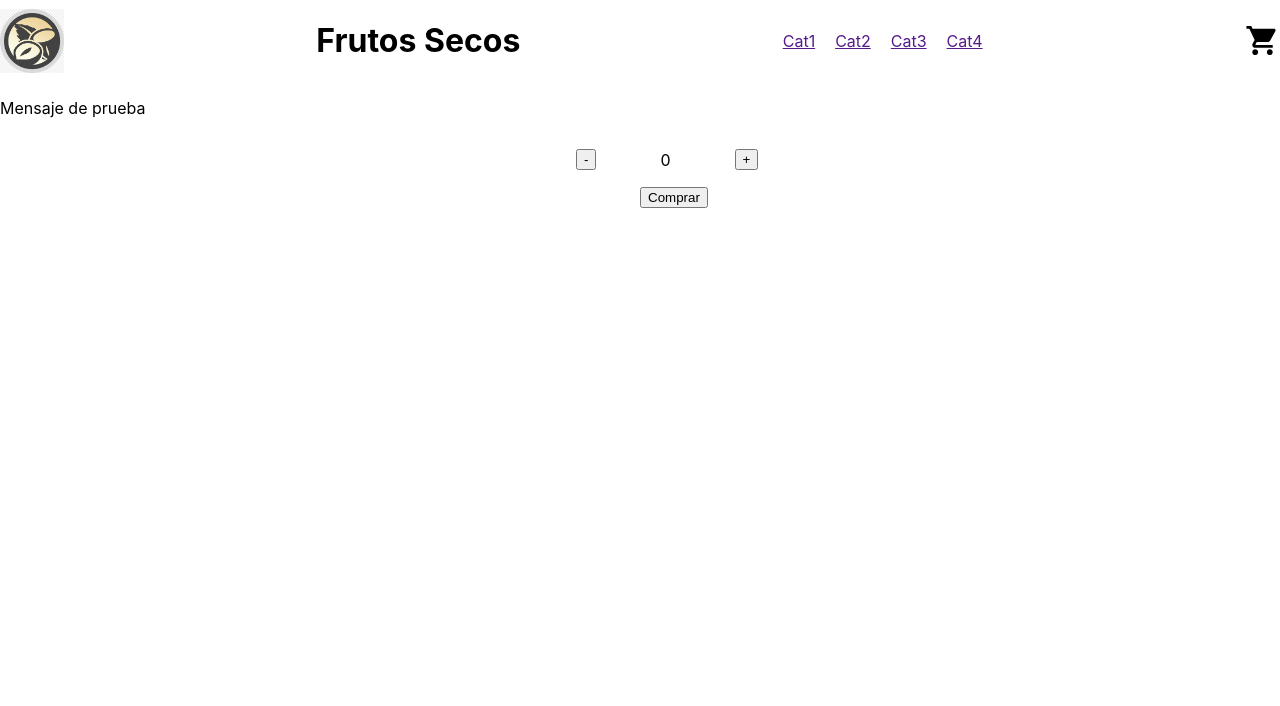
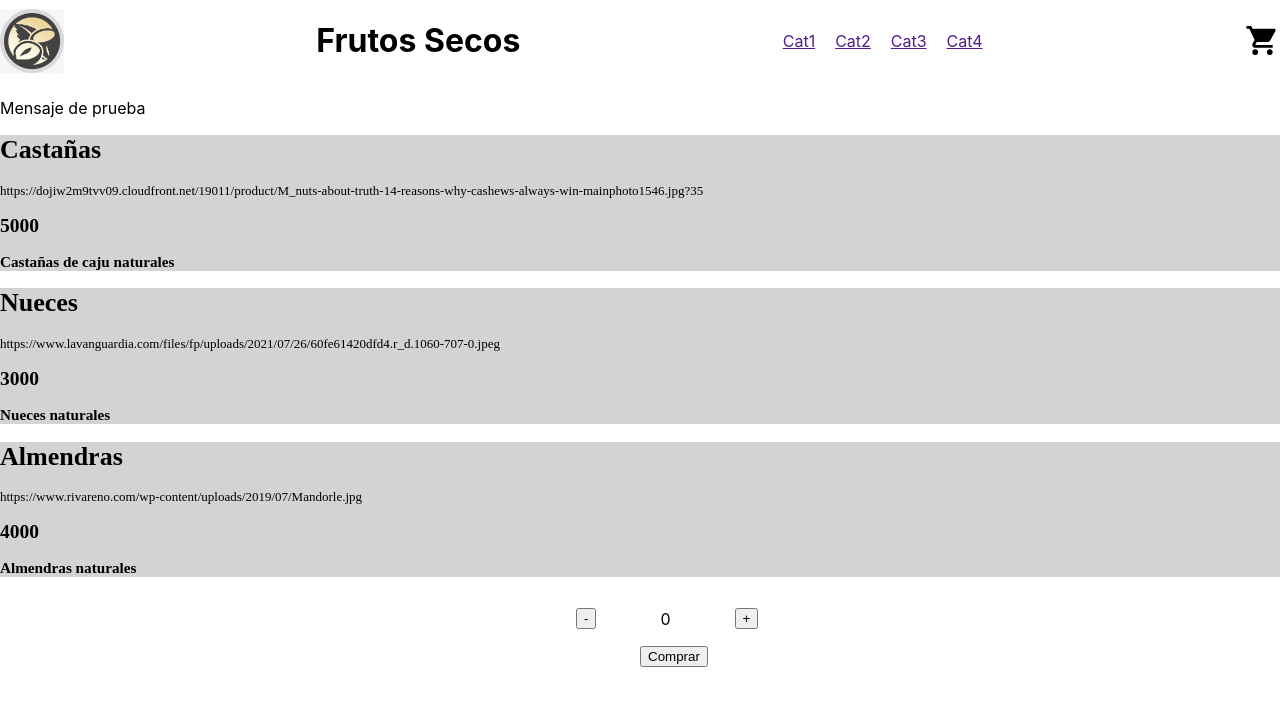
Before and after one commit to Tomasdiazv/frutos-secos-diaz, a React (Create React App) app: page / in a window 1280 px wide. Shown: the top 706 px of the page. Built offline with nearby package versions, Linux system fonts and the light colour scheme.

Commit message:
Se agregan item, itemList y valores

```diff
--- a/src/components/ItemListContainer.js
+++ b/src/components/ItemListContainer.js
@@ -1,16 +1,44 @@
+import React, {useState, useEffect} from "react"
 import ItemCount from "./ItemCount"
+import Frutos from "../data/valores";
+import ItemList from "./itemlist";
 
-const ItemListContainer = ({value}) => {
 
-    const onAdd = () => {
-        alert('Gracias por tu compra.')
+const promesa = new Promise((res, rej) => {
+    setTimeout(() => {
+      res(Frutos);
+    }, 2000);
+  });
+
+export default function ItemListContainer({value}) {
+    const [listaFrutos, setListaFrutos] = useState([]);
+    const [loading, setLoading] = useState(false);
+
+    const onAdd = () =>{
+        alert('Gracias por comprar')
     }
 
-    return (
+    useEffect(() => {
+        setLoading(true);
+        promesa.then((response) => {
+          setLoading(false);
+          setListaFrutos(response);
+        });
+      }, []);
+
+      if (loading) {
+        return (
+          <>
+            <h1>Cargando...</h1>
+          </>
+        );
+      }
+
+    return(
         <>
-        <p>{value}</p>
-        <ItemCount stock={7} onAdd={onAdd}/>
-        </>
+    <p>{value}</p>
+    <ItemList Frutos={listaFrutos} />
+    <ItemCount initial={0} stock={5} onAdd={onAdd} />
+    </>
     )
 }
-export default ItemListContainer
--- /dev/null
+++ b/src/components/item.jsx
@@ -0,0 +1,25 @@
+import React from "react";
+
+const itemStyle = {
+  backgroundColor: "lightGrey",
+  fontSize: 13,
+  fontFamily: 'Aleo , serif',
+};
+const styles = {
+height: 80,
+width: 40,
+}
+
+export default function Item({ elem }) {
+  return (
+    <div style={itemStyle}>
+      <div>
+      <h1>{elem.nombre}</h1>
+      </div>
+      <p>{elem.url} </p>
+      <h2>{elem.precio}</h2>
+      <h3>{elem.description}</h3>
+
+    </div>
+  );
+}
--- /dev/null
+++ b/src/components/itemlist.jsx
@@ -0,0 +1,12 @@
+import React from "react";
+import Item from "./item";
+
+export default function ItemList({ Frutos }) {
+  return (
+    <div>
+      {Frutos.map((elem) => {
+        return <Item elem={elem} />;
+      })}
+    </div>
+  );
+}
--- /dev/null
+++ b/src/data/valores.js
@@ -0,0 +1,26 @@
+const Frutos = [
+    {
+      nombre: "Castañas",
+      id: 1,
+      precio: 5000,
+      url: "https://dojiw2m9tvv09.cloudfront.net/19011/product/M_nuts-about-truth-14-reasons-why-cashews-always-win-mainphoto1546.jpg?35",
+      description: "Castañas de caju naturales",
+    },
+    {
+      nombre: "Nueces",
+      id: 2,
+      precio: 3000,
+      url: "https://www.lavanguardia.com/files/fp/uploads/2021/07/26/60fe61420dfd4.r_d.1060-707-0.jpeg",
+      description: "Nueces naturales",
+    },
+    {
+      nombre: "Almendras",
+      id: 3,
+      color: "Verde",
+      precio: 4000,
+      url: "https://www.rivareno.com/wp-content/uploads/2019/07/Mandorle.jpg",
+      description: "Almendras naturales",
+    },
+  ];
+
+  export default Frutos;
```
